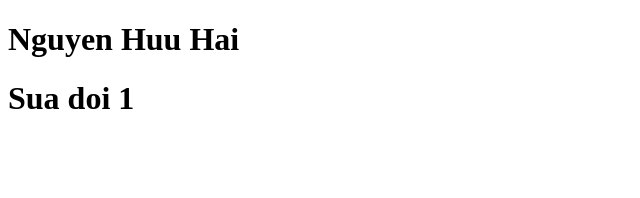
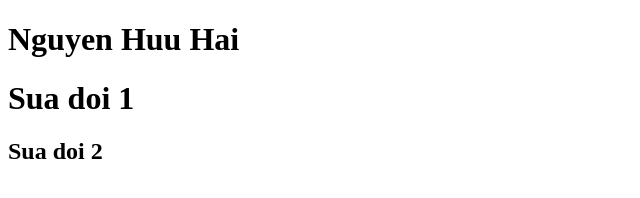
Before and after one commit to H4idep/duan3, a plain HTML site: page index.html in a window 1280 px wide. Shown: the whole page, without its empty margins (0-640 px from the left). Drawn offline with Linux system fonts and the light colour scheme.

Commit message:
test commit3

```diff
--- a/index.html
+++ b/index.html
@@ -8,5 +8,6 @@
   <body>
     <h1>Nguyen Huu Hai</h1>
     <h1>Sua doi 1</h1>
+    <h2>Sua doi 2</h2>
   </body>
 </html>
```
